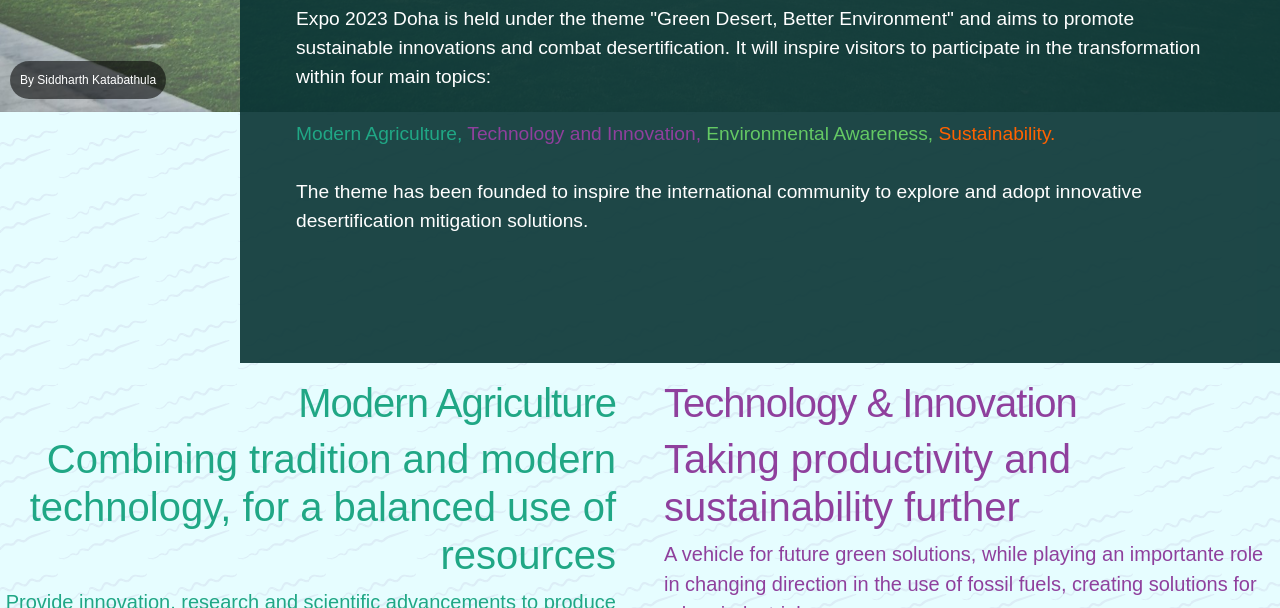
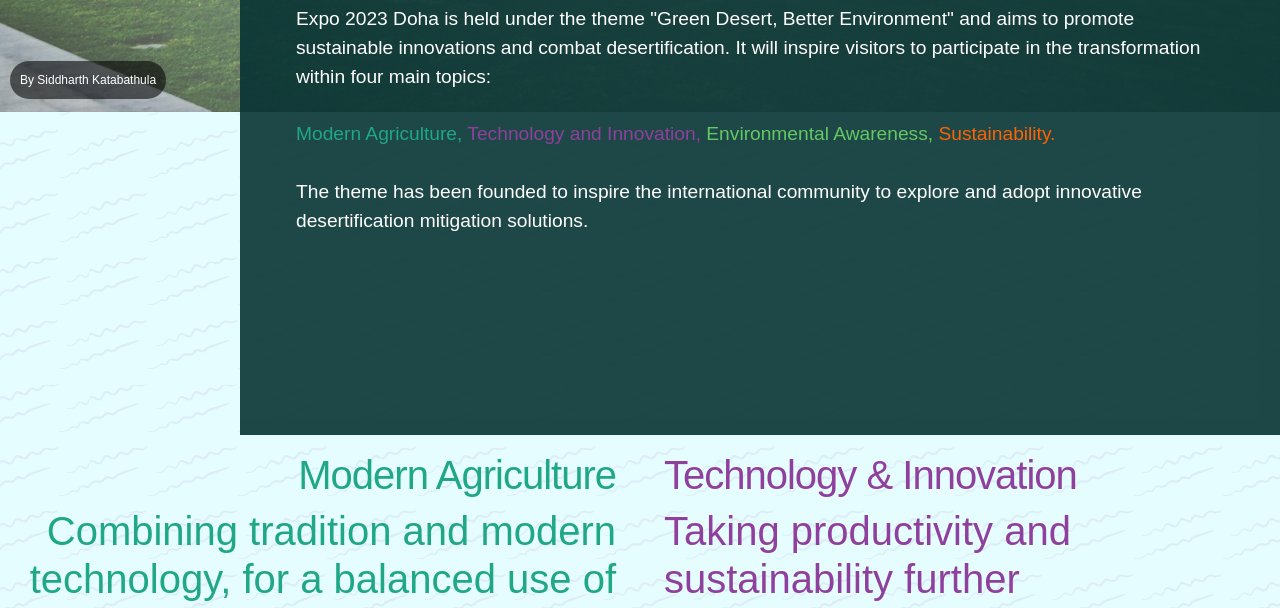
Before and after one commit to kingsiddhu/expoqatar2023, a plain HTML site: page sub-themes/index.html in a window 1280 px wide. Shown: the part 691-1299 px from the top of the page. Drawn offline with Linux system fonts and the light colour scheme; files whose address does not match are found by name.

Commit message:
Add files via upload

```diff
--- a/sub-themes/index.html
+++ b/sub-themes/index.html
@@ -37,7 +37,7 @@
     </section>
     <div class="div-green" style="padding:40px">
             <h1>This Year's Theme</h1>
-            <p style="font-size:1.2rem">Expo 2023 Doha is held under the theme "Green Desert, Better Environment" and aims to promote sustainable innovations and combat desertification. It will inspire visitors to participate in the transformation within four main topics:<br><br><span style="color:#20a785;">Modern Agriculture, </span><span style="color:#8f409d">Technology and Innovation, </span><span style="color:#64c964">Environmental Awareness, </span><span style="color:#ff6200">Sustainability.</span><br><br>The theme has been founded to inspire the international community to explore and adopt innovative desertification mitigation solutions.</p>
+            <p style="font-size:1.2rem">Expo 2023 Doha is held under the theme "Green Desert, Better Environment" and aims to promote sustainable innovations and combat desertification. It will inspire visitors to participate in the transformation within four main topics:<br><br><span style="color:#20a785;">Modern Agriculture, </span><span style="color:#8f409d">Technology and Innovation, </span><span style="color:#64c964">Environmental Awareness, </span><span style="color:#ff6200">Sustainability.</span><br><br>The theme has been founded to inspire the international community to explore and adopt innovative desertification mitigation solutions.</p><br><br><br>
             <br>
     <br>
     <br>
```
